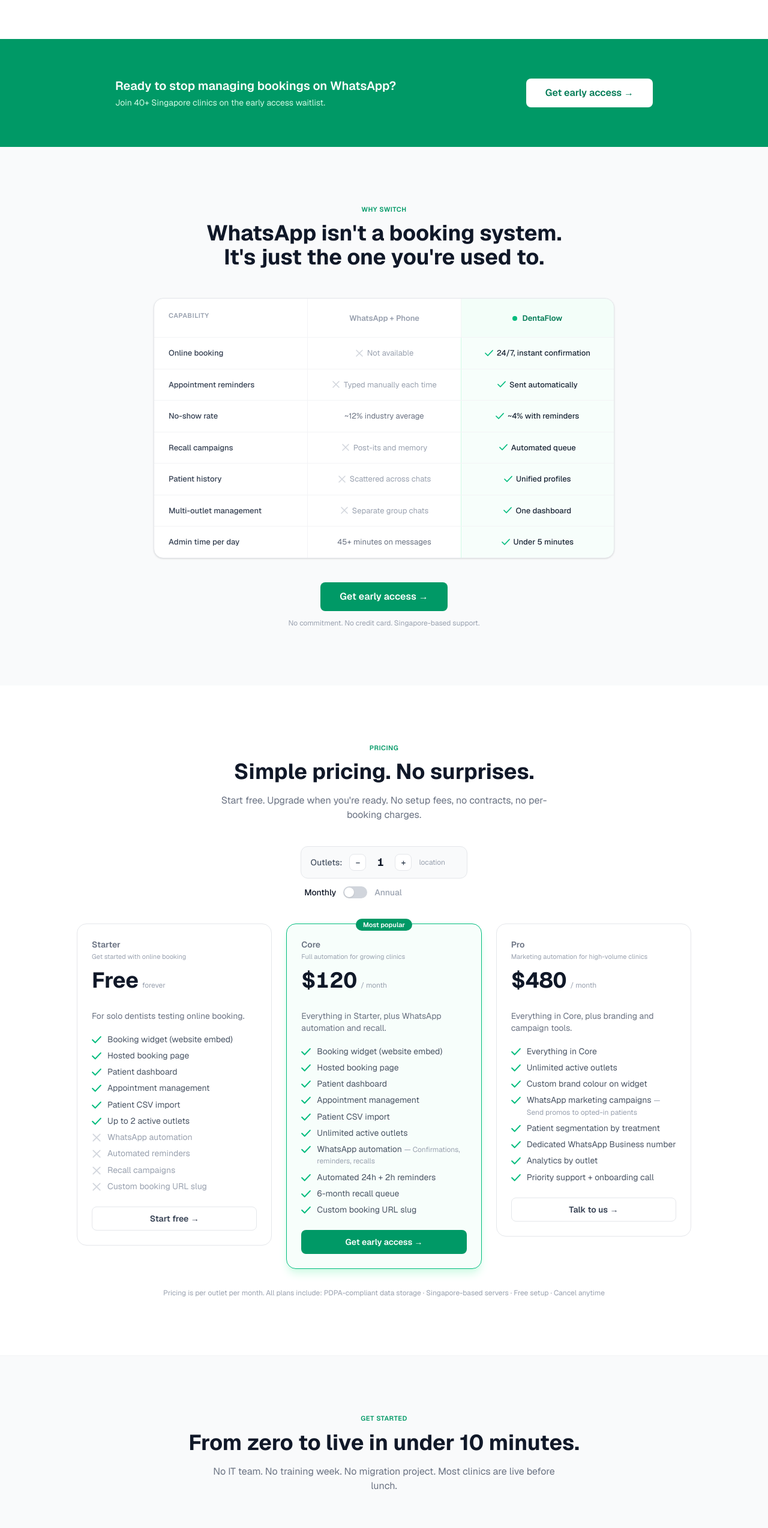
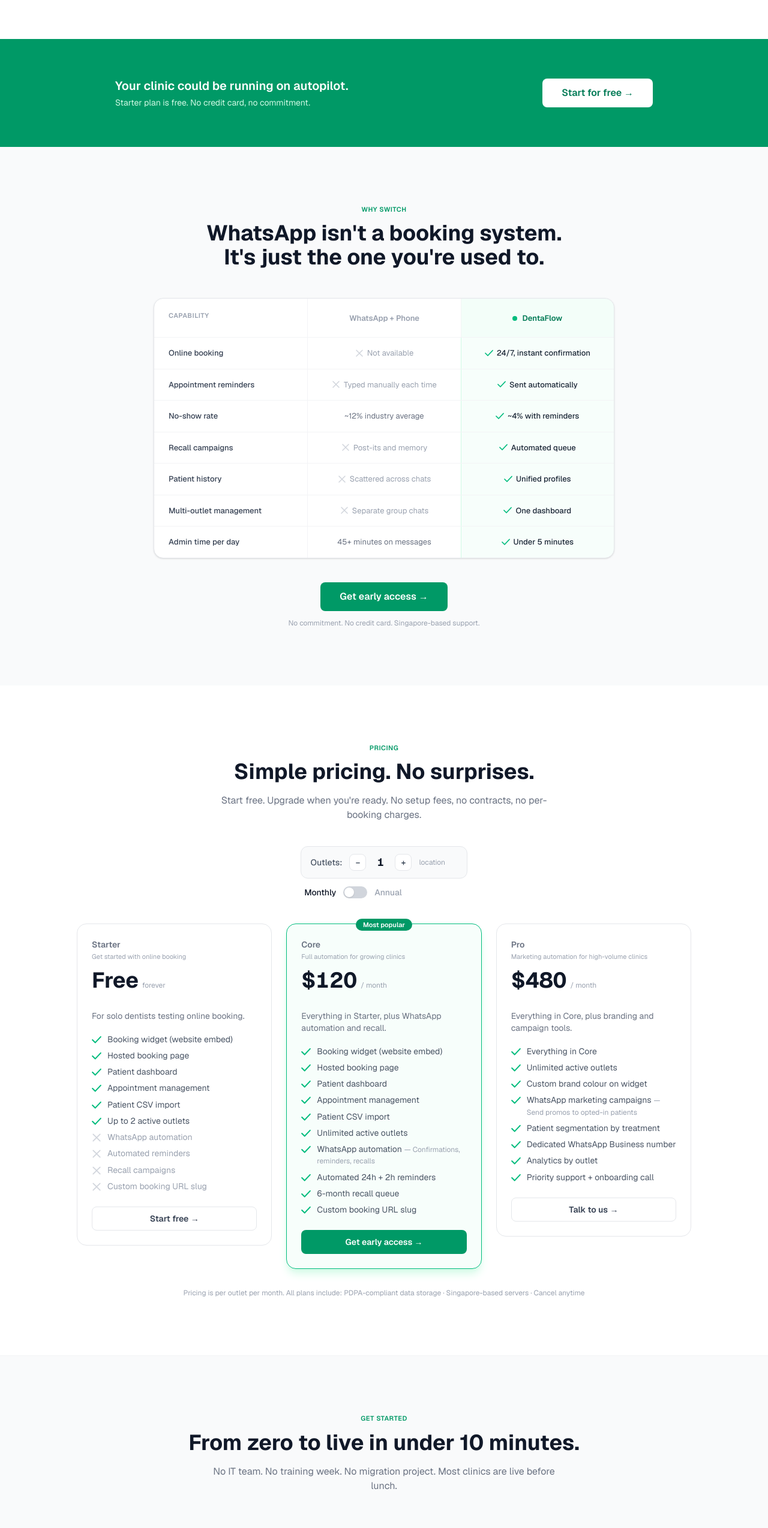
Before and after one commit to kentopia01/dentaflow-www, a Next.js app: page / in a window 1280 px wide. Shown: the part 6180-8728 px from the top of the page at 60% size. Built offline with nearby package versions, Linux system fonts and the light colour scheme.

Commit message:
fix: content audit — hero headline tightened, badge copy, stat labels, multi-outlet title, mid-CTA copy, waitlist copy, WhatsApp FAQ updated for coming soon, FAQ renamed to Frequently Asked Questions

```diff
--- a/components/landing/LandingPage.tsx
+++ b/components/landing/LandingPage.tsx
@@ -1132,12 +1132,12 @@
       <section className="py-16 px-6 bg-emerald-600">
         <div className="max-w-4xl mx-auto flex flex-col md:flex-row items-center justify-between gap-6">
           <div>
-            <p className="text-white text-xl font-semibold">Ready to stop managing bookings on WhatsApp?</p>
-            <p className="text-emerald-100 text-sm mt-1">Join 40+ Singapore clinics on the early access waitlist.</p>
+            <p className="text-white text-xl font-semibold">Your clinic could be running on autopilot.</p>
+            <p className="text-emerald-100 text-sm mt-1">Starter plan is free. No credit card, no commitment.</p>
           </div>
           <a href="#waitlist">
             <button className="flex-shrink-0 bg-white hover:bg-gray-50 text-emerald-700 font-semibold px-8 h-12 rounded-lg text-base active:scale-[0.98] transition-all duration-150 whitespace-nowrap">
-              Get early access →
+              Start for free →
             </button>
           </a>
         </div>
@@ -1327,7 +1327,7 @@
                 Built in Singapore. Open worldwide.
               </h2>
               <p className="mt-4 text-gray-500 text-base">
-                We&apos;re onboarding clinics in batches. Leave your details and we&apos;ll reach out within 3–5 business days.
+                Leave your details and we&apos;ll be in touch within 3–5 business days to get you set up.
               </p>
               <WaitlistForm />
             </div>
@@ -1565,7 +1565,7 @@
         </div>
 
         <p className="text-center text-xs text-gray-400 mt-8">
-          Pricing is per outlet per month. All plans include: PDPA-compliant data storage · Singapore-based servers · Free setup · Cancel anytime
+          Pricing is per outlet per month. All plans include: PDPA-compliant data storage · Singapore-based servers · Cancel anytime
         </p>
       </div>
     </section>
@@ -1898,8 +1898,8 @@
       a: "No. Every clinic gets a hosted booking page at dentaflow.com/book/your-clinic. You can share this link directly in your WhatsApp bio, Google My Business listing, Instagram profile, or anywhere else. If you do have a website, we have a one-line embed that drops a floating booking button on every page.",
     },
     {
-      q: "What happens to my existing clinic WhatsApp number?",
-      a: "Nothing changes for your personal clinic WhatsApp. DentaFlow uses a dedicated clinic number (via WhatsApp Business API) for automated messages \u2014 booking confirmations, reminders, and recalls. Patients can reply to those messages and you\u2019ll see the thread in DentaFlow. Your personal number stays separate.",
+      q: "How does WhatsApp automation work?",
+      a: "DentaFlow uses a dedicated clinic number via WhatsApp Business API — separate from your personal or existing clinic WhatsApp. Automated confirmations and reminders are sent from this number, and patients can reply directly. You see all conversations in the DentaFlow inbox. WhatsApp automation is launching in the next update — you can configure it now and it activates automatically when it goes live.",
     },
     {
       q: "Is DentaFlow compliant with PDPA?",
```
